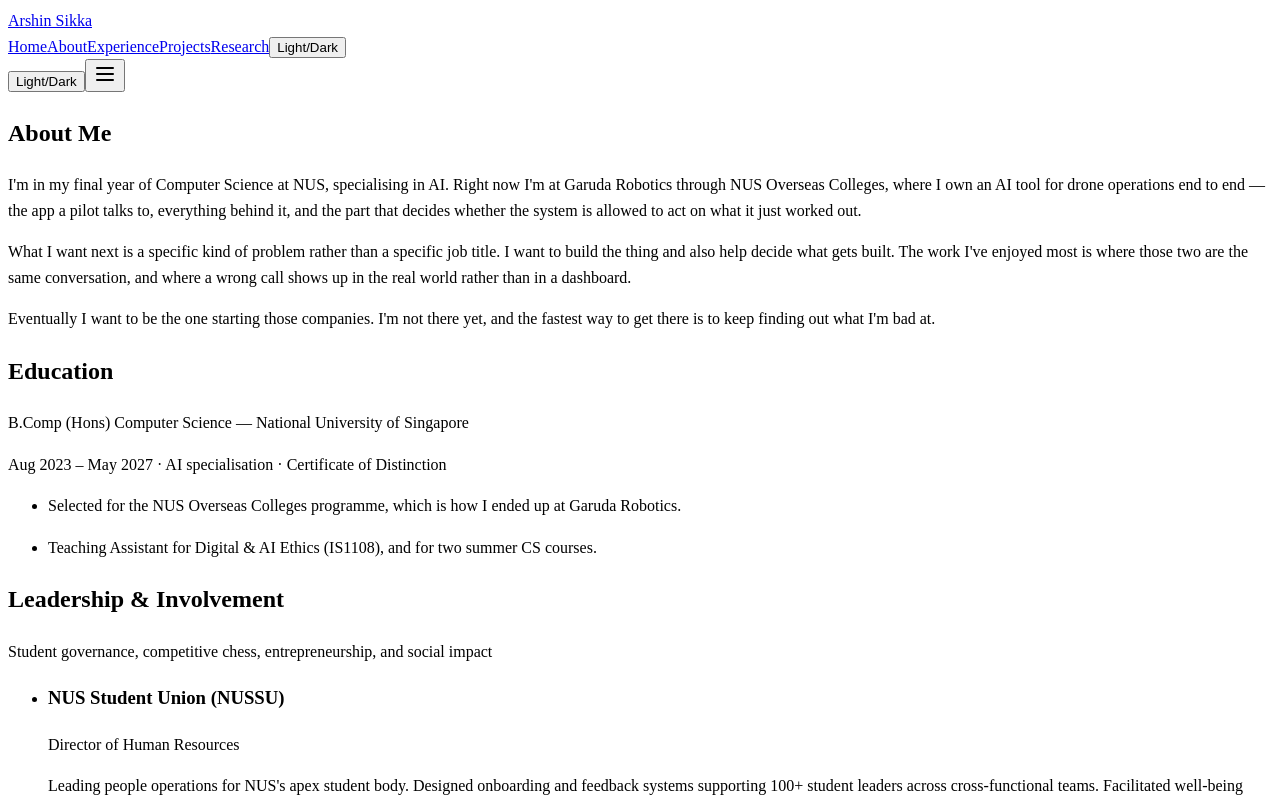
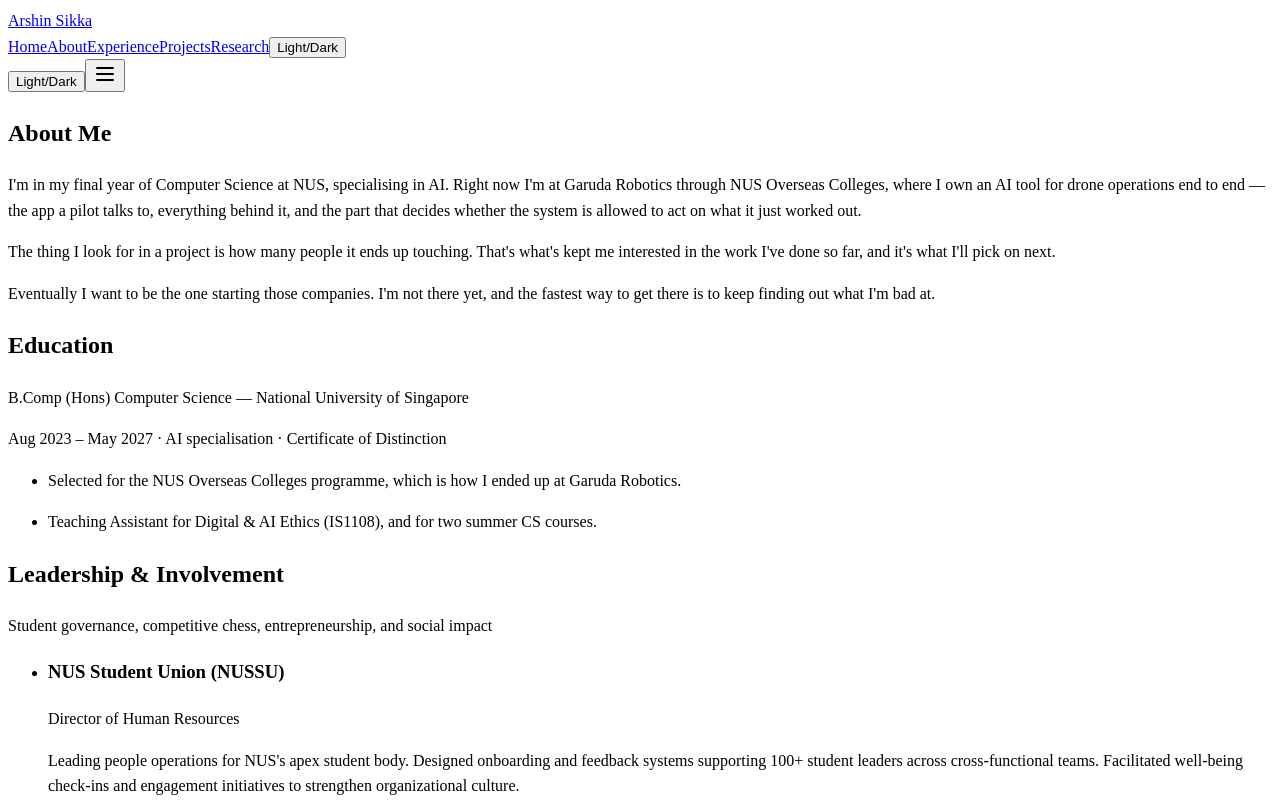
Before and after one commit to arshinsikka/portfolio, a React (Vite) app in the folder client/: page /about in a window 1280 px wide. Shown: the top 800 px of the page. Built offline with nearby package versions, Linux system fonts and the light colour scheme.

Commit message:
Rewrite the middle About paragraph

```diff
--- a/client/src/content/profile.ts
+++ b/client/src/content/profile.ts
@@ -77,7 +77,7 @@ export const about = {
   heading: "About Me",
   paragraphs: [
     "I'm in my final year of Computer Science at NUS, specialising in AI. Right now I'm at Garuda Robotics through NUS Overseas Colleges, where I own an AI tool for drone operations end to end — the app a pilot talks to, everything behind it, and the part that decides whether the system is allowed to act on what it just worked out.",
-    "What I want next is a specific kind of problem rather than a specific job title. I want to build the thing and also help decide what gets built. The work I've enjoyed most is where those two are the same conversation, and where a wrong call shows up in the real world rather than in a dashboard.",
+    "The thing I look for in a project is how many people it ends up touching. That's what's kept me interested in the work I've done so far, and it's what I'll pick on next.",
     "Eventually I want to be the one starting those companies. I'm not there yet, and the fastest way to get there is to keep finding out what I'm bad at.",
   ],
 };
```
